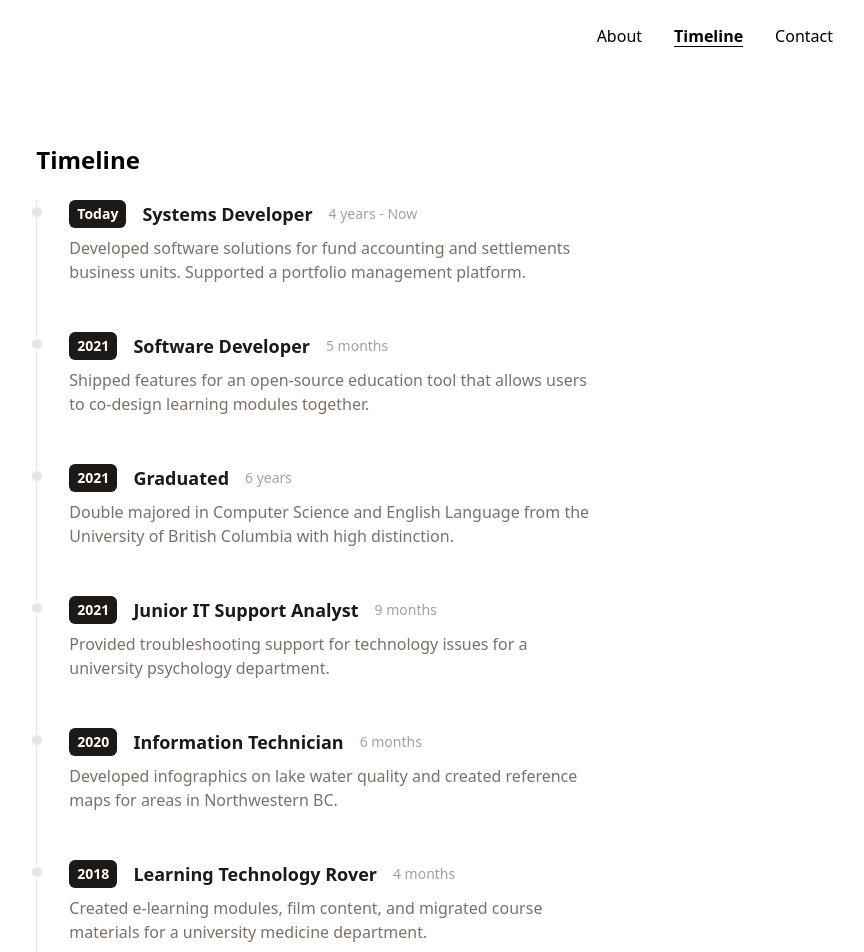
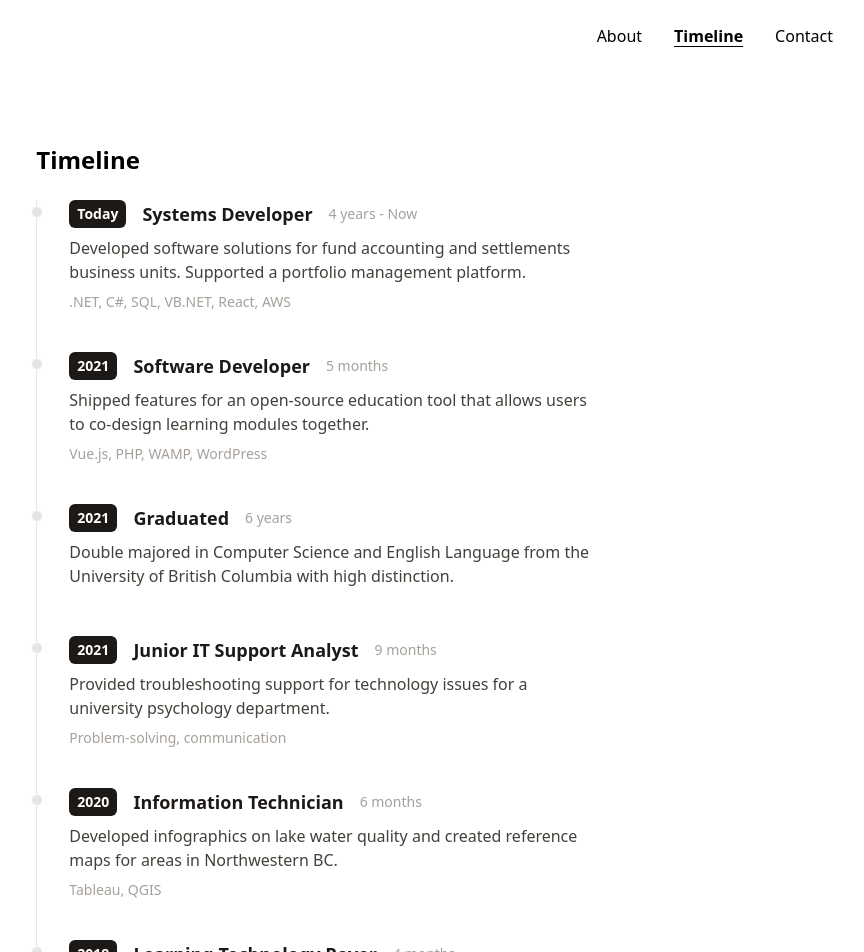
Before and after one commit to eabean/eabean.github.io, a React (Vite) app in the folder min-portfolio/: page /timeline in a window 1280 px wide. Shown: the top 952 px of the page, without its empty margins (319-1183 px from the left). Built offline with nearby package versions, Linux system fonts and the light colour scheme.

Commit message:
finish timeline

```diff
--- a/min-portfolio/src/components/Timeline.jsx
+++ b/min-portfolio/src/components/Timeline.jsx
@@ -14,7 +14,9 @@ function Timeline() {
                         year={item.year}
                         title={item.title}
                         duration={item.duration}
-                        details={item.details} />
+                        details={item.details}
+                        skills={item.skills}
+                        place={item.place} />
                 ))}
             </div>
         </div>
--- a/min-portfolio/src/components/TimelineItem.jsx
+++ b/min-portfolio/src/components/TimelineItem.jsx
@@ -1,6 +1,6 @@
 import React from "react";
 
-function TimelineItem({ year, title, duration, details }) {
+function TimelineItem({ year, title, duration, details, skills, place }) {
     return (
            <ol className="flex flex-col md:flex-row relative border-l border-stone-200 dark:border-stone-700 px-4">
          <li className="mb-10 ml-4">
@@ -9,16 +9,26 @@ function TimelineItem({ year, title, duration, details }) {
                <span className="inline-block px-2 py-1 font-semibold text-white dark:text-stone-900 bg-stone-900 dark:bg-white rounded-md">
                   {year}
                </span>
-               <h3 className="text-lg font-semibold text-stone-900 dark:text-white">
+               <h3 className="relative group text-lg font-semibold text-stone-900 dark:text-white cursor-default">
                   {title}
+                  {place && (
+                     <span className="absolute bottom-full left-0 mb-1 px-2 py-1 text-xs font-normal text-white bg-stone-800 rounded whitespace-nowrap opacity-0 group-hover:opacity-100 transition-opacity duration-200 pointer-events-none">
+                        {place}
+                     </span>
+                  )}
                </h3>
                <span className="my-1 text-sm font-normal leading-none text-stone-400 dark:text-stone-500">
                   {duration}
                </span>
             </div>
-            <div className="my-2 text-base font-normal text-stone-500 dark:text-stone-400">
+            <div className="my-2 text-base font-normal text-stone-700 dark:text-stone-400">
                {details}
             </div>
+            {skills && (
+               <div className="mt-1 text-sm font-normal text-stone-400 dark:text-stone-500">
+                  {skills}
+               </div>
+            )}
          </li>
       </ol>
     )
--- a/min-portfolio/src/data/timeline.js
+++ b/min-portfolio/src/data/timeline.js
@@ -5,7 +5,8 @@ export default [
     duration: "4 years - Now",
     details:
       "Developed software solutions for fund accounting and settlements business units. Supported a portfolio management platform.",
-    skills: "Tech: .NET, C#, SQL, VB.NET, React, AWS",
+    skills: ".NET, C#, SQL, VB.NET, React, AWS",
+    place: "Orbis Investments",
   },
   {
     year: "2021",
@@ -13,7 +14,8 @@ export default [
     duration: "5 months",
     details:
       "Shipped features for an open-source education tool that allows users to co-design learning modules together.",
-    skills: "Tech: Vue.js, PHP, WAMP, WordPress",
+    skills: "Vue.js, PHP, WAMP, WordPress",
+    place: "Department of Psychology, University of British Columbia",
   },
   {
     year: "2021",
@@ -22,6 +24,7 @@ export default [
     details:
       "Double majored in Computer Science and English Language from the University of British Columbia with high distinction.",
     skills: "",
+    place: "University of British Columbia",
   },
   {
     year: "2021",
@@ -30,6 +33,7 @@ export default [
     details:
       "Provided troubleshooting support for technology issues for a university psychology department.",
     skills: "Problem-solving, communication",
+    place: "Department of Psychology, University of British Columbia",
   },
   {
     year: "2020",
@@ -37,7 +41,8 @@ export default [
     duration: "6 months",
     details:
       "Developed infographics on lake water quality and created reference maps for areas in Northwestern BC.",
-    skills: "Tech: Tableau, QGIS",
+    skills: "Tableau, QGIS",
+    place: "Eclipse Geomatics Ltd.",
   },
   {
     year: "2018",
@@ -45,6 +50,7 @@ export default [
     duration: "4 months",
     details:
       "Created e-learning modules, film content, and migrated course materials for a university medicine department.  ",
-    skills: "Tech: Articulate 360, Adobe Premiere Pro, Canvas",
+    skills: "Articulate 360, Adobe Premiere Pro, Canvas",
+    place: "Faculty of Medicine, University of British Columbia",
   },
 ]
```
